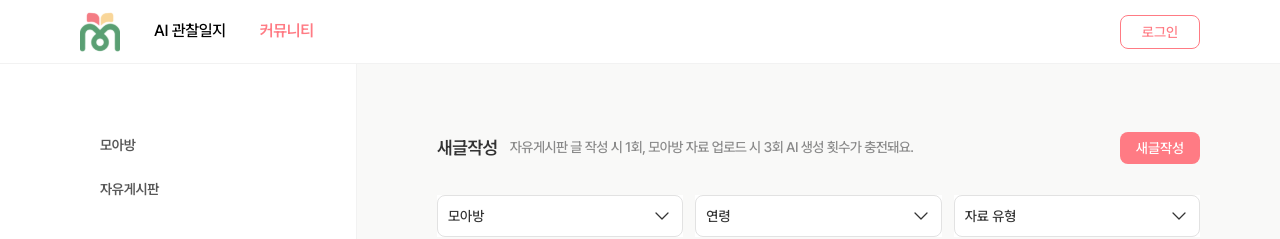
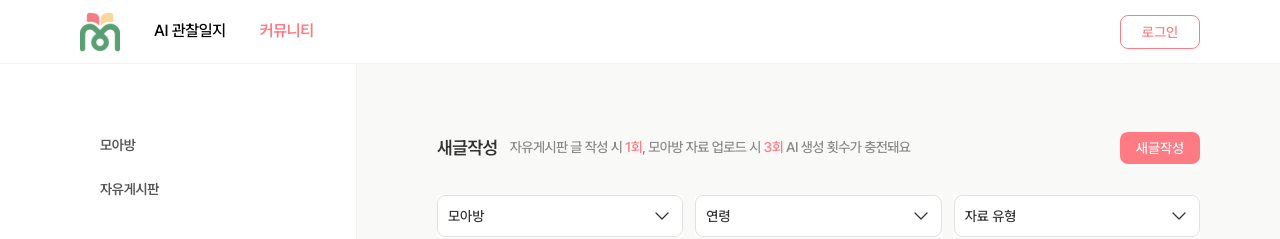
Before and after one commit to 7-baduki/moassam-frontend, a Next.js app: page /community/write in a window 1280 px wide. Shown: the top 239 px of the page. Built offline with nearby package versions, Linux system fonts and the light colour scheme.

Commit message:
fix: CommunityTitleBar 컴포넌트의 description 제거 (#39)

```diff
--- a/components/community/CommunityTitleBar.tsx
+++ b/components/community/CommunityTitleBar.tsx
@@ -6,7 +6,6 @@ import { Input } from '@/components/common/input/Input';
 
 interface CommunityTitleBarProps {
   title: string;
-  description: string;
   onWrite?: () => void;
   hideSearch?: boolean;
   writeDisabled?: boolean;
@@ -14,7 +13,6 @@ interface CommunityTitleBarProps {
 
 export default function CommunityTitleBar({
   title,
-  description,
   onWrite,
   hideSearch = false,
   writeDisabled = false,
@@ -25,7 +23,10 @@ export default function CommunityTitleBar({
     <div className="mb-2 flex items-center justify-between">
       <div className="flex items-center gap-3 py-[10.5px]">
         <h2 className="typo-line-m2 text-lg font-semibold text-black-800">{title}</h2>
-        <p className="typo-line-m4 text-sm font-medium text-black-600">{description}</p>
+        <p className="typo-line-m4 text-sm font-medium text-black-600">
+          자유게시판 글 작성 시 <span className="text-pink-500">1회</span>, 모아방 자료 업로드 시{' '}
+          <span className="text-pink-500">3회</span> AI 생성 횟수가 충전돼요
+        </p>
       </div>
       <div className="flex items-center gap-3 py-[7.5px]">
         {!hideSearch && (
--- a/components/community/board/BoardSection.tsx
+++ b/components/community/board/BoardSection.tsx
@@ -61,7 +61,6 @@ export default function BoardSection() {
     <section className="flex flex-col" aria-label="게시글 목록">
       <CommunityTitleBar
         title="자유게시판"
-        description="자유롭게 이야기를 나누는 공간입니다"
         onWrite={() => router.push('/community/write?board=free')}
       />
       <CommunityFilter
```
